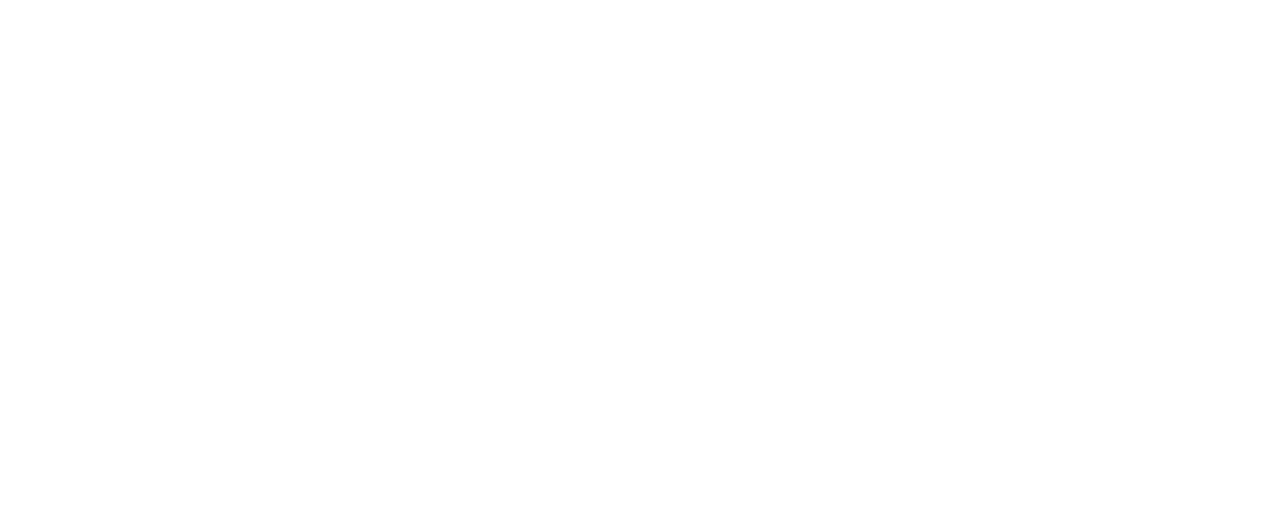
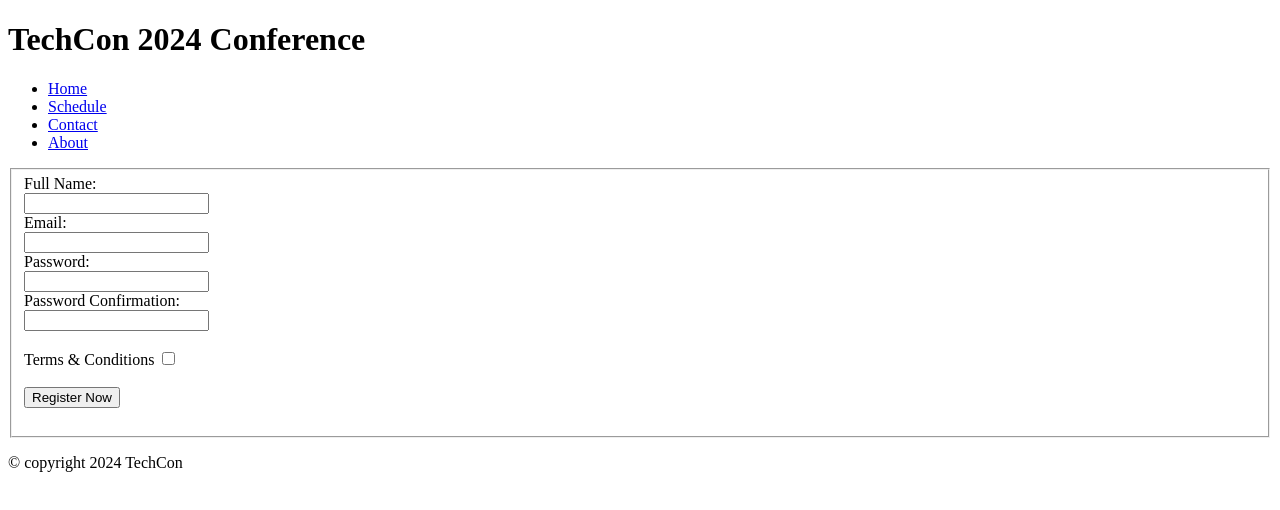
Before and after one commit to Bildad58/-TechCon_HTML, a plain HTML site: page techcon_website/register.html in a window 1280 px wide. Drawn offline with Linux system fonts and the light colour scheme.

Commit message:
register

```diff
--- a/techcon_website/register.html
+++ b/techcon_website/register.html
@@ -1,11 +1,54 @@
 <!DOCTYPE html>
 <html lang="en">
-<head>
-    <meta charset="UTF-8">
-    <meta name="viewport" content="width=device-width, initial-scale=1.0">
+  <head>
+    <meta charset="UTF-8" />
+    <meta name="viewport" content="width=device-width, initial-scale=1.0" />
     <title>Register</title>
-</head>
-<body>
+  </head>
+  <body>
+    <header>
+      <h1>TechCon 2024 Conference</h1>
 
-</body>
+      <nav>
+        <ul>
+          <li><a href="index.html" target="_blank">Home</a></li>
+          <li><a href="schedule.html" target="_blank">Schedule</a></li>
+          <li><a href="contact.html" target="_blank">Contact</a></li>
+          <li><a href="about.html" target="_blank">About</a></li>
+        </ul>
+      </nav>
+    </header>
+
+    <main>
+      <form action="#" method="post">
+        <fieldset>
+          <label for="name">Full Name:</label><br />
+          <input type="text" name="name" id="name" /><br />
+
+          <label for="email">Email:</label><br />
+          <input type="email" name="email" id="email" /><br />
+
+          <label for="password">Password:</label><br />
+          <input type="password" name="password" id="password" /><br />
+
+          <label for="password confirmation">Password Confirmation:</label
+          ><br />
+          <input type="password" name="password" id="password" /><br /><br />
+
+          <label for="terms and condions">Terms & Conditions</label>
+          <input
+            type="checkbox"
+            name="Terms and Conditions"
+            id="terms and Conditions"
+          /><br /><br />
+
+          <button type="submit">Register Now</button><br /><br />
+        </fieldset>
+      </form>
+    </main>
+
+    <footer>
+      <p>&copy copyright 2024 TechCon</p>
+    </footer>
+  </body>
 </html>
```
